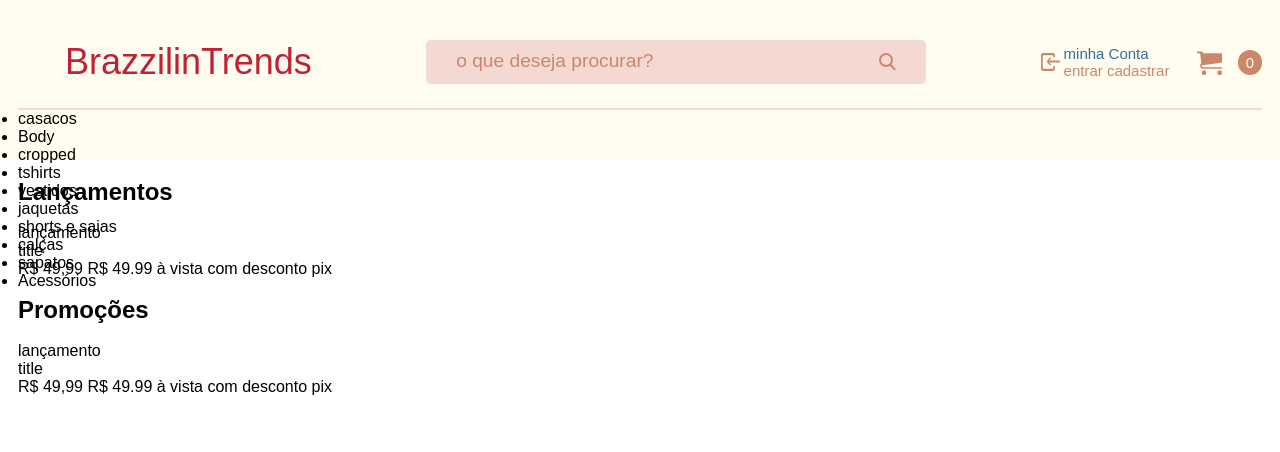
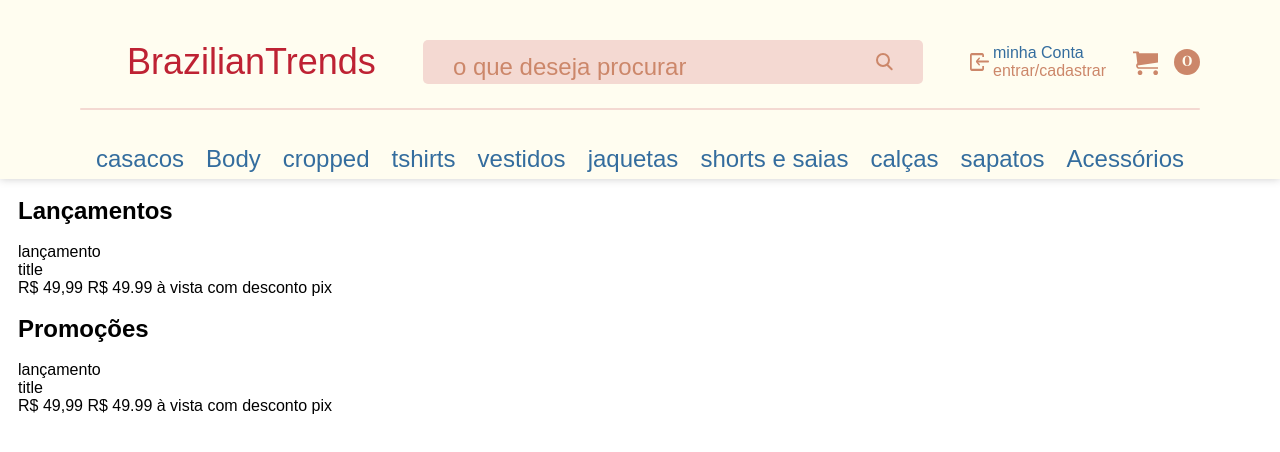
Before and after one commit to karendantas/brazzilian_trends_landingPage, a website built with Vite: page src/index.html in a window 1280 px wide. Built offline with nearby package versions, Linux system fonts and the light colour scheme; a web font is replaced by a local one.

Commit message:
feat: finish header categories list

```diff
--- a/src/index.html
+++ b/src/index.html
@@ -4,16 +4,16 @@
     <meta charset="UTF-8" />
     <meta name="viewport" content="width=device-width, initial-scale=1.0" />
     <link rel="stylesheet" href="style.css"/>
-    <title>Brazzilian Trends</title>
+    <title>Brazilian Trends</title>
   </head>
   <body>
     <header>
       <div class = "header-content">
           <div class = "upper-content">
-            <h1>BrazzilinTrends</h1>
+            <h1>BrazilianTrends</h1>
             <!-- Barra de pesquisa -->
             <div class = "search-input">
-              <input type="text" placeholder="o que deseja procurar?">
+              <input type="text" placeholder="o que deseja procurar">
               <img src="assets/svg/magnifier.svg" alt="icone de lupa"/>
             </div>
             <!-- informações da conta -->
@@ -22,7 +22,7 @@
                 <img src="assets/svg/enter.svg" alt="icone de porta indicanto entrada na conta"/>
                 <div>
                   <span class = "blue-text">minha Conta</span>
-                  <span class="beige-text">entrar cadastrar</span>
+                  <span class="beige-text">entrar/cadastrar</span>
                 </div>
               </div>
 
--- a/src/style.css
+++ b/src/style.css
@@ -1,5 +1,10 @@
 @import url('https://fonts.cdnfonts.com/css/quilin');
-
+@font-face {
+  font-family: 'Postre';
+  src: url('/demo-postre.otf') format('opentype');
+  font-weight: normal;
+  font-style: normal;
+}
 :root {
   --header-color:#FFFDF0;
   --red-900: #BE2233;
@@ -16,12 +21,13 @@
 
 header{
   background-color: var(--header-color) ;
-  height: 10rem;
+  height: 11.1875rem;
+  filter: drop-shadow(0 0 4px rgba(0,0,0,0.2));
 }
 
 .header-content{
   width: 100%;
-  max-width: 1244px;
+  max-width: 1120px;
   height: 100vh;
   margin: 0 auto;
 
@@ -51,6 +57,7 @@ header{
   display: flex;
   align-items: center;
   justify-content: space-between;
+  position: relative;
 }
 .search-input input {
   background: transparent;
@@ -58,21 +65,27 @@ header{
   width: 90%;
   outline: none;
   border: none;
-  display: flex;
-  align-items: center;
+
+  color: var(--beige-500);
+  font-size: 24px;
+  font-weight: 400;
 }
 
 .search-input input::placeholder{
   color: var(--beige-500);
-  font-size: 1.2rem;
+  font-size: 24px;
   font-weight: 400;
+  position: absolute;
+  top: 30%;
+
 }
 /*informações da conta*/
 .account-info{
   display: flex;
   align-items: center;
   gap: 1.7rem;
-  font-size: 15px;
+  font-size: 1rem;
+  font-weight: 400;
 }
 .account-init{
   display: flex;
@@ -93,6 +106,7 @@ header{
   padding: 4px 8px;
   color: #FFFDF0;
   border-radius: 999px;
+  font-family: 'Postre';
 }
 
 .divider {
@@ -100,6 +114,18 @@ header{
   height: 2px;
   border-radius: 8px;
   background-color: var(--red-400);
+}
+
+/*categorias*/
+
+.header-categories > ul{
+  display: flex;
+  justify-content: space-between;
+  padding-top: 2.2rem;
+  color: var(--blue-600);
+  list-style: none;
+  padding-inline: 1rem;
+  font-size: 1.5rem;
 }
 
 main {
```
Also changed, not shown: public/demo-postre.otf (added).
